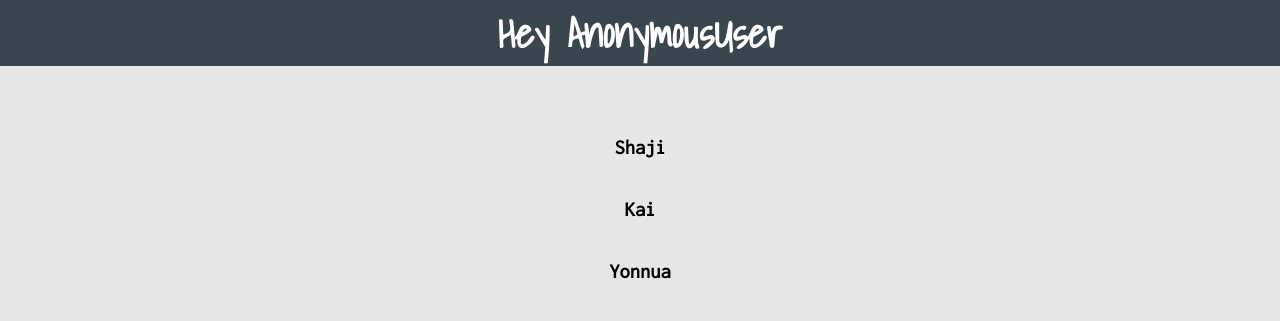
After one commit to mrkai1253/django-chat-app, a Django app: page /users/ in a window 1280 px wide. The commit adds this page. Shown: the top 321 px of the page. Run offline with Django 3.2, Linux system fonts and the light colour scheme; data comes from the database, SQL or seed files in the repository; both versions use the stored data as it was after the commit.

Commit message:
Users tab added

```diff
--- /dev/null
+++ b/Static/users.css
@@ -0,0 +1,20 @@
+.user-users{
+font-family: 'Shadows Into Light', cursive;
+text-align:center;color:white;padding:20;
+
+}
+
+.user-cont{
+padding:20px;
+margin-top:30px;
+}
+
+.user-list{
+text-align:center;
+list-style:none;
+}
+
+.user-list li{
+
+padding:20px;
+}
--- a/Templates/index.html
+++ b/Templates/index.html
@@ -14,7 +14,7 @@
 <body>
 <div style="background:#39464e;width:100%">
     <h1 class="user">Hey {{request.user}}</h1>
-    <div class="users-div"><a href="#" class="users-anchor">Users</a></div>
+    <div class="users-div"><a href={% url 'users' %} class="users-anchor">Users</a></div>
 </div>
 
 
--- /dev/null
+++ b/Templates/users.html
@@ -0,0 +1,32 @@
+<!DOCTYPE html>
+{% load static %}
+
+<html lang="en" style="margin:0">
+<head>
+    <meta charset="UTF-8">
+    <title>Hey {{request.user}} :D</title>
+
+    <meta name="viewport" content="width=device-width, initial-scale=1.0">
+
+    <link rel="stylesheet" type="text/css" href="{% static 'main.css' %}">
+    <link rel="stylesheet" type="text/css" href="{% static 'users.css' %}">
+</head>
+<body>
+<div style="background:#39464e;width:100%">
+    <h1 class="user-users">Hey {{request.user}}</h1>
+</div>
+
+
+<div class="user-cont">
+    <ul class="user-list">
+        {% for user in users %}
+        <li><a href={%url 'message-user' user.username %} class="users-anchor" style="color: black">{{user.username}}</a></li>
+        {% endfor %}
+
+
+    </ul>
+</div>
+
+
+</body>
+</html>
--- a/chat_app/urls.py
+++ b/chat_app/urls.py
@@ -1,6 +1,8 @@
 from django.urls import path
-from .views import home
+from .views import home, list_users, message_user
 
 urlpatterns = [
-    path('',home),
+    path('', home),
+    path('users/', list_users, name='users'),
+    path('users/<username>', message_user, name='message-user'),
 ]
--- a/chat_app/views.py
+++ b/chat_app/views.py
@@ -1,3 +1,4 @@
+from django.http import HttpResponse
 from django.shortcuts import render
 from .forms import MessageForm
 from django.contrib.auth import authenticate, login
@@ -29,3 +30,14 @@ def home(request):
         messages = reversed(MessageModel.objects.all().filter(sender_name=request.user).order_by('-id')[:4])
 
     return render(request, 'index.html', {'messageform': form, 'users': users, 'messages': messages})
+
+
+def list_users(request):
+    users = User.objects.all().filter(is_staff=False)
+    return render(request, 'users.html', {'users': users})
+
+
+def message_user(request,username):
+    print(username)
+    return HttpResponse('{} Selected'.format(username))
+    pass
```
Also changed, not shown: db.sqlite3.
